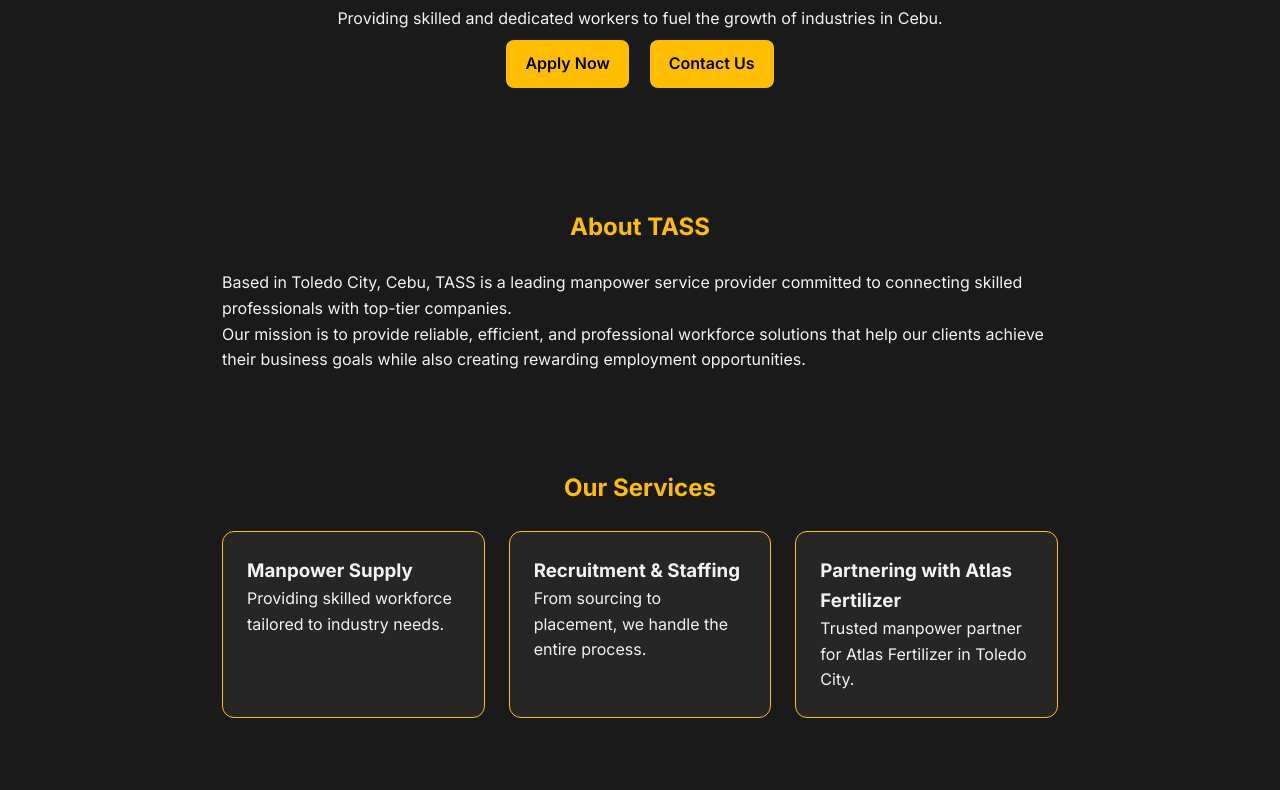
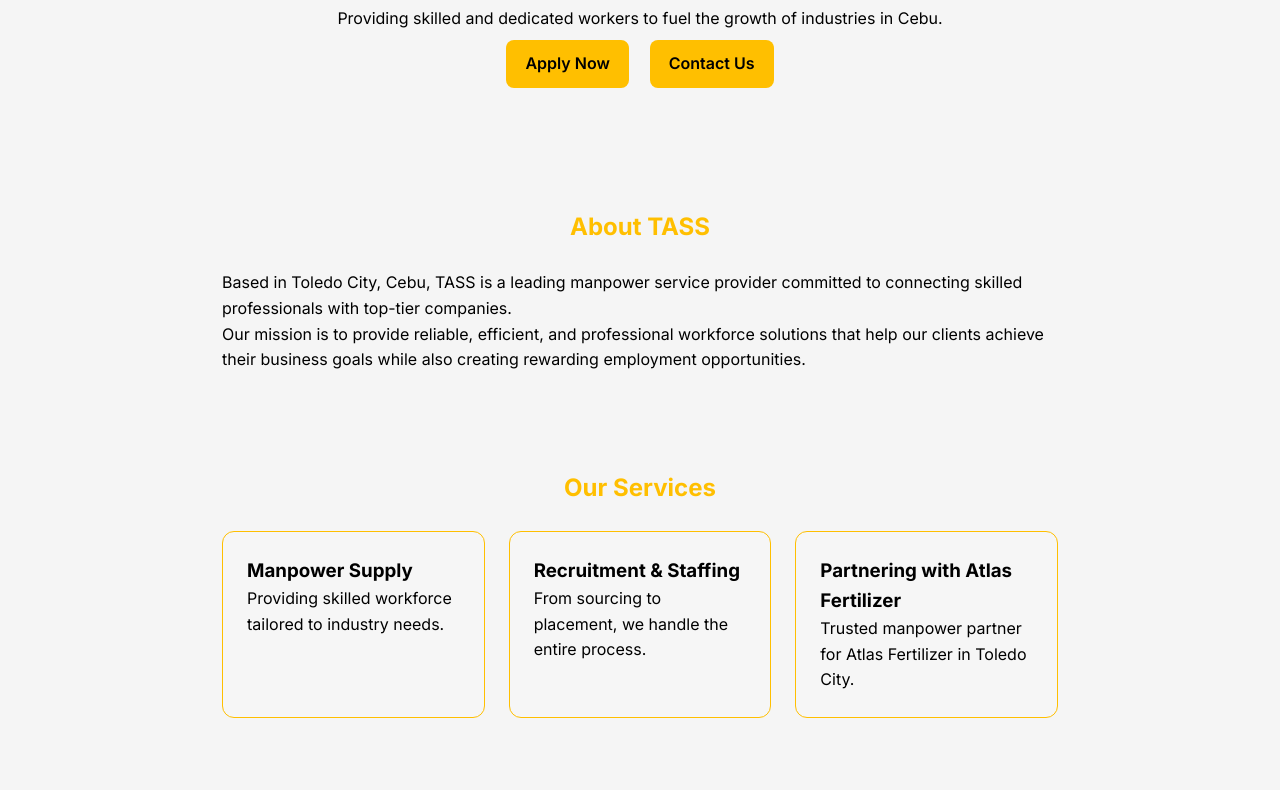
Before and after one commit to BMad927/TAMS, a website: page index.html in a window 1280 px wide. Shown: the part 210-1000 px from the top of the page. Drawn offline with nearby package versions, Linux system fonts and the light colour scheme.

Commit message:
background change

```diff
--- a/style.css
+++ b/style.css
@@ -1,10 +1,13 @@
 /* Global Styles */
 :root {
   --primary-color: hsl(45, 100%, 50%); /* yellow accent */
-  --light-bg: hsl(0, 0%, 10%);
-  --light-text: hsl(0, 0%, 95%);
-  --dark-bg: hsl(0, 0%, 15%);
-  --dark-text: hsl(0, 0%, 85%);
+  /* Using the recommended light mode background (off-white) and text (pure black) */
+  --light-bg: hsl(0, 0%, 96%); /* #F5F5F5 */
+  --light-text: hsl(0, 0%, 0%); /* #000000 */
+
+  /* Using Google's recommended dark mode background (#121212) and text (#FFFFFF) */
+  --dark-bg: hsl(0, 0%, 7%); /* #121212 */
+  --dark-text: hsl(0, 0%, 100%); /* #FFFFFF */
   }
 
   [data-theme="light"] {
```
Lines whose indentation alone changed are shown as unchanged.
